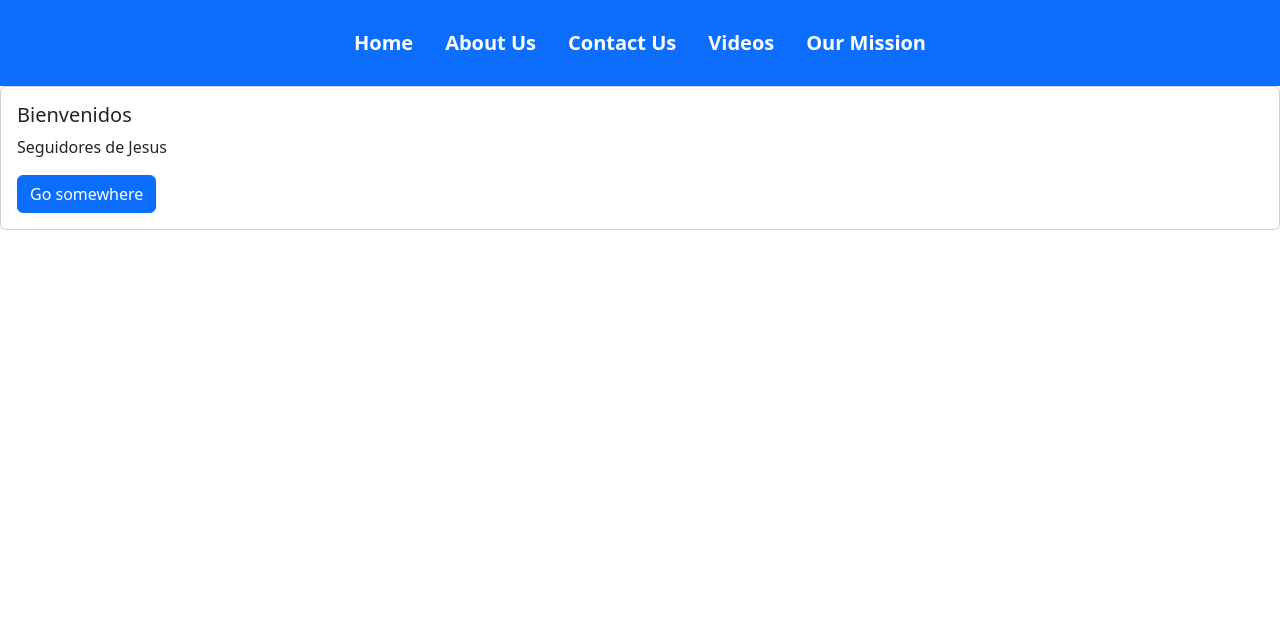
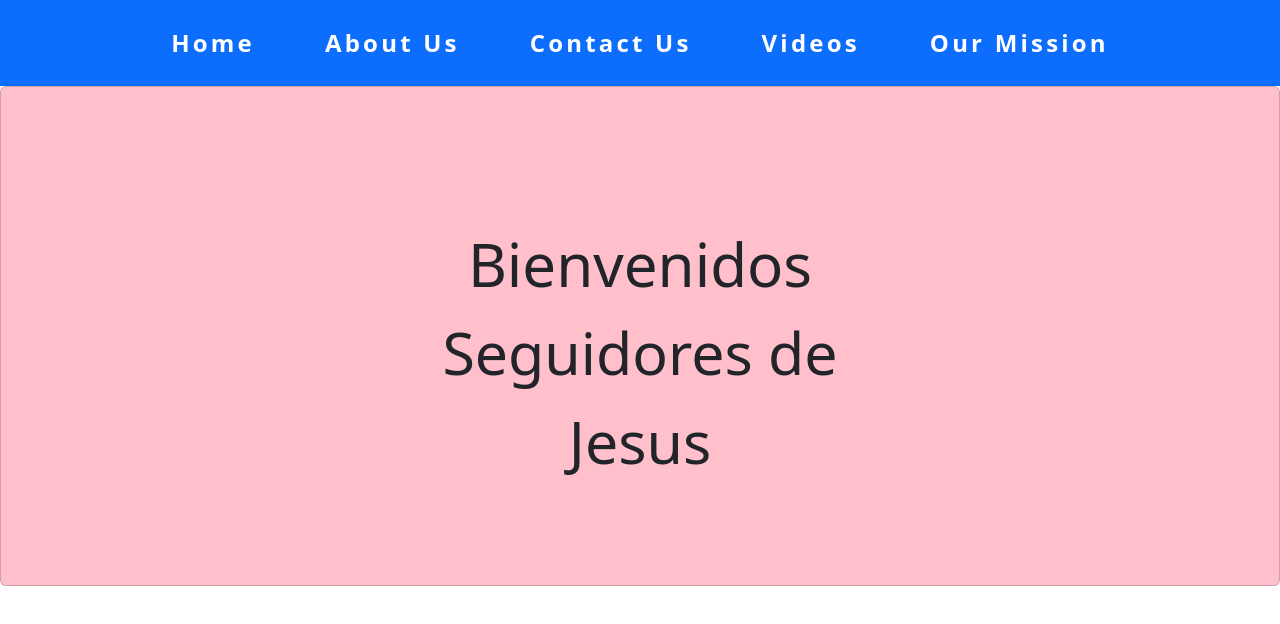
Before and after one commit to martinezjf2/seguidores, a React (Create React App) app: page / in a window 1280 px wide. Shown: the top 624 px of the page. Built offline with nearby package versions, Linux system fonts and the light colour scheme.

Commit message:
added a header for the website

```diff
--- a/src/App.js
+++ b/src/App.js
@@ -1,4 +1,4 @@
-// import './App.css';
+// import "./App.css";
 import React from "react";
 import { navbar as links } from "./data.js";
 import NavbarComponent from "./Navbar.js";
--- a/src/Header.js
+++ b/src/Header.js
@@ -1,14 +1,16 @@
 import React from "react";
-import Button from "react-bootstrap/Button";
 import Card from "react-bootstrap/Card";
 
 export default function Header() {
   return (
-    <Card>
-      <Card.Body>
-        <Card.Title>Bienvenidos</Card.Title>
-        <Card.Text>Seguidores de Jesus</Card.Text>
-        <Button variant="primary">Go somewhere</Button>
+    <Card id="header">
+      <Card.Body id="card-body">
+        <Card.Title id="header-welcome" className="text-center">
+          Bienvenidos
+        </Card.Title>
+        <Card.Text id="header-group" className="text-center">
+          Seguidores de Jesus
+        </Card.Text>
       </Card.Body>
     </Card>
   );
--- a/src/index.css
+++ b/src/index.css
@@ -18,11 +18,37 @@ code {
 }
 
 #navbar a {
-  font-size: 20px;
+  font-size: 24px;
   font-weight: bold;
   color: white;
+  padding: 5px 35px;
+  letter-spacing: .2rem;
 }
 
 #navbar a:hover {
   color: blue
 }
+
+#text-center {
+  text-align: center;
+}
+
+#header-welcome {
+ font-size: 60px;
+}
+
+#header-group {
+font-size: 59px;
+}
+
+#header {
+  height: 500px;
+  background-color: pink;
+  /* height: auto; */
+}
+
+#card-body {
+  width: 40%;
+  /* margin-top: 150px; */
+  margin: 125px auto
+}
```
